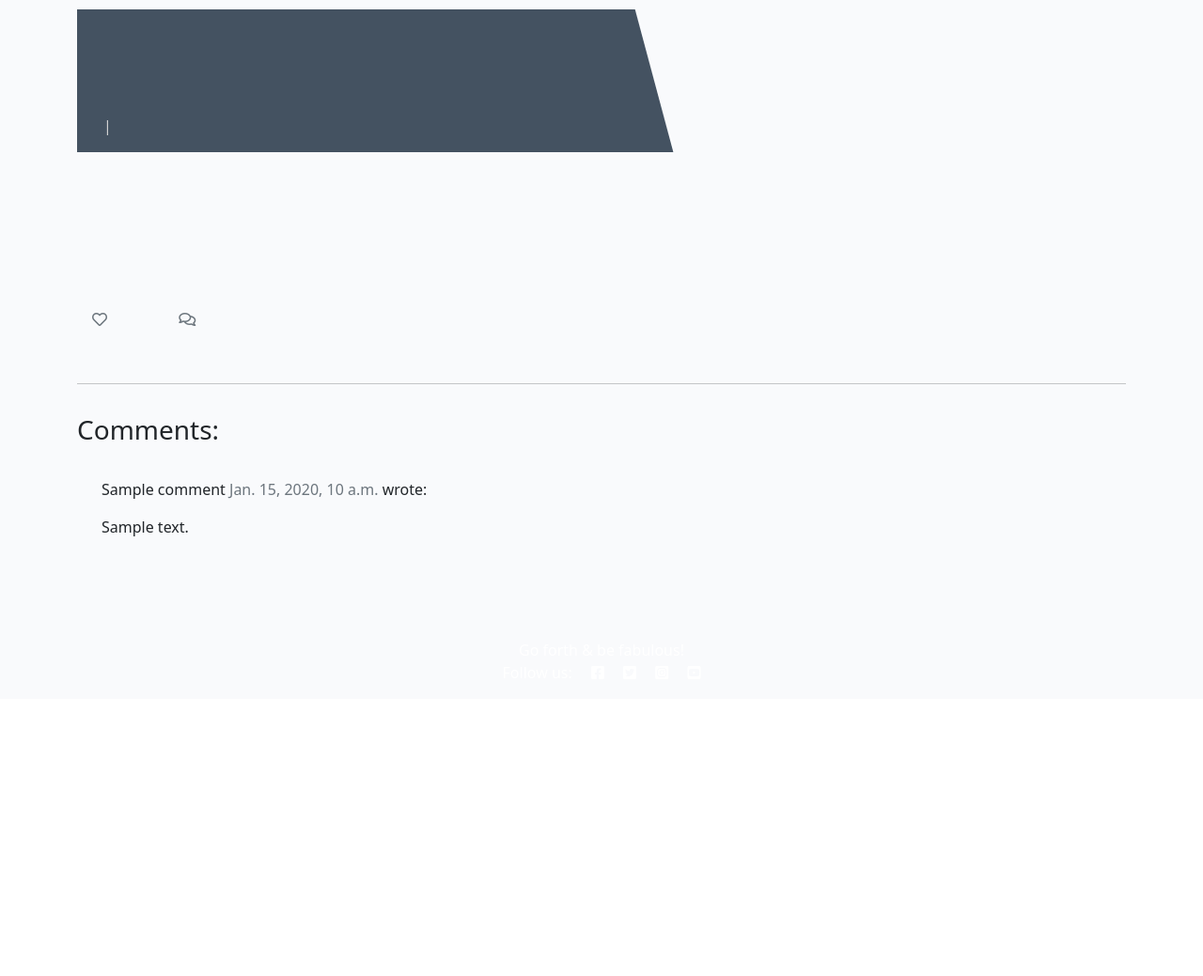
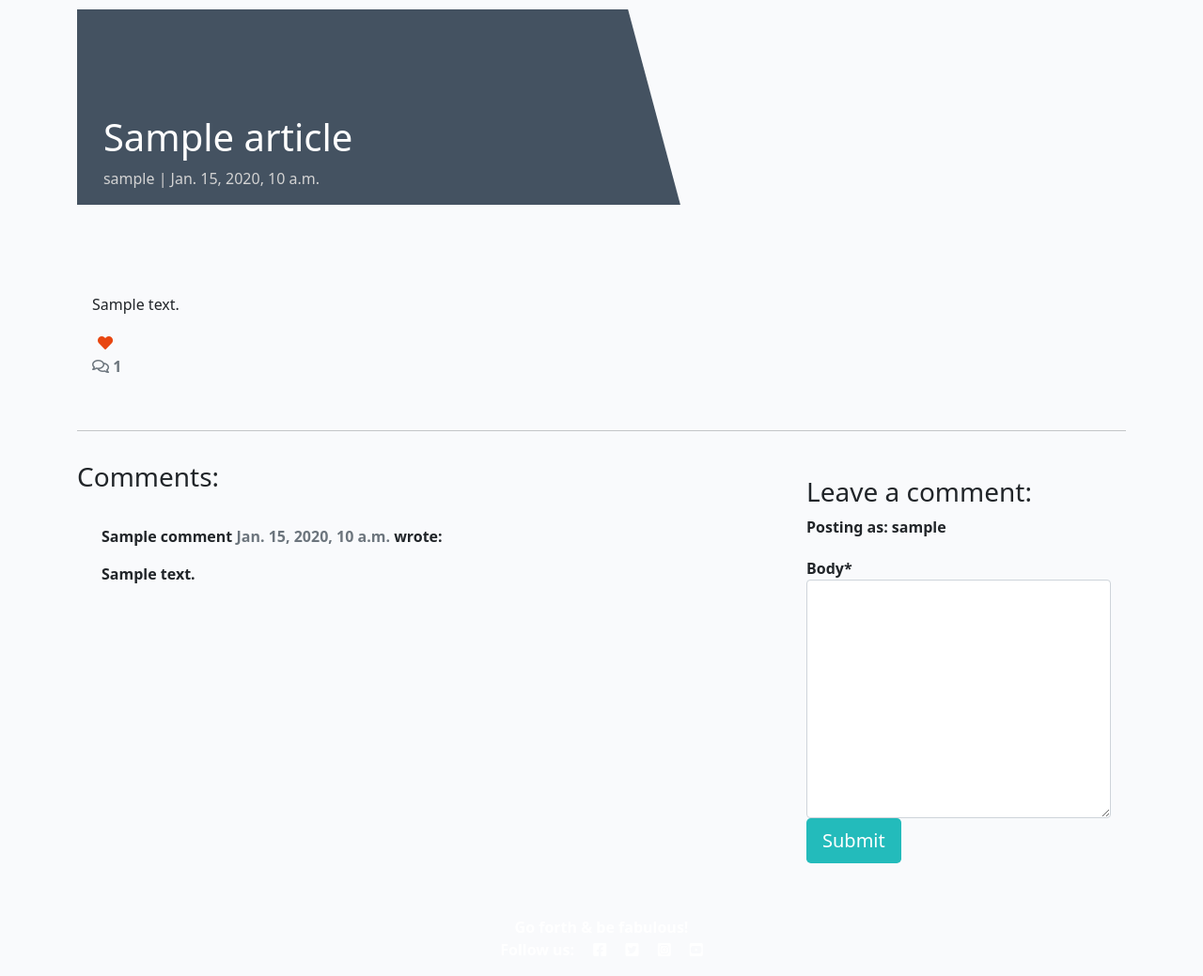
Before and after one commit to Annausername/fashion-news, a Django app: a page that uses templates/base.html in a window 1280 px wide. Shown: the part 56-1095 px from the top of the page at 94% size. Before the commit the page ends 627 px from the top, so only its background shows below. Run offline with Django 3.2, Linux system fonts and the light colour scheme; a user stored in the database is signed in; tables that the repository leaves empty hold one stand-in row (values such as "Sample post"); one stand-in notice (Sample message) is shown; some libraries are stand-ins or nearby versions.

Commit message:
Add comments and likes intohtmls create forms

```diff
--- /dev/null
+++ b/fashion/forms.py
@@ -0,0 +1,8 @@
+from .models import Comment
+from django import forms
+
+
+class CommentForm(forms.ModelForm):
+    class Meta:
+        model = Comment
+        fields = ('body',)
--- a/fashion/urls.py
+++ b/fashion/urls.py
@@ -4,4 +4,5 @@ from django.urls import path
 urlpatterns = [
     path("", views.ArticleList.as_view(), name="home"),
     path('<slug:slug>/', views.ArticleDetail.as_view(), name='article_detail'),
+    path('like/<slug:slug>', views.ArticleLike.as_view(), name='article_like'),
 ]
--- a/fashion/views.py
+++ b/fashion/views.py
@@ -2,6 +2,7 @@ from django.shortcuts import render, get_object_or_404, reverse
 from django.views import generic, View
 from django.http import HttpResponseRedirect
 from .models import Article
+from .forms import CommentForm
 
 
 class ArticleList(generic.ListView):
@@ -26,6 +27,48 @@ class ArticleDetail(View):
             {
                 "article": article,
                 "comments": comments,
-                "liked": liked
+                "commented": False,
+                "liked": liked,
+                "comment_form": CommentForm(),
             },
         )
+    def post(self, request, slug, *args, **kwags):
+        queryset = Article. objects.filter(status=1)
+        article = get_object_or_404(queryset, slug=slug)
+        comments = article.comments.filter(approved=True).order_by('-created_at')
+        liked = False
+        if article.likes.filter(id=self.request.user.id).exists():
+            liked = True
+
+        comment_form = CommentForm(data=request.POST)
+        if comment_form.is_valid():
+            comment_form.instance.email = request.user.email
+            comment_form.instance.name = request.user.username
+            comment = comment_form.save(commit=False)
+            comment.article = article
+            comment.save()
+        else:
+            comment_form = CommentForm()
+
+        return render(
+            request,
+            "article_detail.html",
+            {
+                "article": article,
+                "comments": comments,
+                "commented": True,
+                "liked": liked,
+                "comment_form": comment_form,
+            },
+        )
+
+class ArticleLike(View):
+
+    def post(self, request, slug, *args, **kwargs):
+        article = get_object_or_404(Article, slug=slug)
+        if article.likes.filter(id=request.user.id).exists():
+            article.likes.remove(request.user)
+        else:
+            article.likes.add(request.user)
+
+        return HttpResponseRedirect(reverse('article_detail', args=[slug]))
--- a/requirements.txt
+++ b/requirements.txt
@@ -4,6 +4,7 @@ dj-database-url==0.5.0
 dj3-cloudinary-storage==0.0.6
 Django==3.2.19
 django-allauth==0.54.0
+django-crispy-forms==1.14.0
 django-summernote==0.8.20.0
 gunicorn==20.1.0
 oauthlib==3.2.2
--- a/templates/article_detail.html
+++ b/templates/article_detail.html
@@ -1,5 +1,5 @@
 {% extends 'base.html' %} {% block content %}
-
+{% load crispy_forms_tags %}
 
 <div class="masthead">
     <div class="container">
@@ -7,9 +7,10 @@
             <div class="col-md-6 masthead-text">
                 <!-- Article title goes in these h1 tags -->
                 <h1 class="article-title">
+                    {{ article.title }}
                 </h1>
                 <!-- Article author goes before the | the post's created date goes after -->
-                <p class="article-subtitle"> | </p>
+                <p class="article-subtitle">{{ article.author }} | {{ article.created_at }}</p>
             </div>
             <div class="d-none d-md-block col-md-6 masthead-image">
                 <!-- The featured image URL goes in the src attribute -->
@@ -29,17 +30,38 @@
             <div class="card-body">
                 <!-- The article content goes inside the card-text. -->
                 <!-- Use the | safe filter inside the template tags -->
-                <p class="card-text "></p>
+                <p class="card-text ">
+                    {{ article.content | safe }}
+                </p>
                 <div class="row">
                     <div class="col-1">
-                        <!-- The number of likes goes before the closing strong tag -->
-                        <strong class="text-secondary"><i class="far fa-heart"></i> </strong>
+                        <strong>
+                            {% if user.is_authenticated %}
+                            <form class="d-inline" action="{% url 'article_like' article.slug %}" method="POST">
+                                {% csrf_token %}
+                                {% if liked %}
+
+                                <button type="submit" name="blogpost_id" value="{{article.slug}}" class="btn-like"><i class="fas fa-heart"></i></button>
+
+                                {% else %}
+
+                                <button type="submit" name="blogpost_id" value="{{article.slug}}" class="btn-like"><i class="far fa-heart"></i></button>
+
+                                {% endif %}
+
+
+                            </form>
+                            {% else %}
+
+                            <span class="text-secondary"><i class="far fa-heart"></i></span>
+                            {% endif %}
+                            <span class="text-secondary">{{ article.numberr_of_likes }}</span>
                         </div>
                     <div class="col-1">
                         {% with comments.count as total_comments %}
                         <strong class="text-secondary"><i class="far fa-comments"></i>
                         <!-- total_comments variable goes before the closing strong tag -->
-                        </strong>
+                        {{ total_comments }}</strong>
                         {% endwith %}
                     </div>
                 </div>
@@ -74,13 +96,28 @@
                 {% endfor %}
             </div>
         </div>
-        <div class="col-md-4 card mb-4 mt-3 ">
+        <div class="col-md-4 card mb-4  mt-3 ">
             <div class="card-body">
                 <!-- For later -->
+                {% if commented %}
+                <div class="alert alert-success" role="alert">
+                    Your comment is awaiting approval
+                </div>
+                {% else %}
+                {% if user.is_authenticated %}
+
+                <h3>Leave a comment:</h3>
+                <p>Posting as: {{ user.username }}</p>
+                <form method="post" style="margin-top: 1.3em;">
+                    {{ comment_form | crispy }}
+                    {% csrf_token %}
+                    <button type="submit" class="btn btn-signup btn-lg">Submit</button>
+                </form>
+                {% endif %}
+                {% endif %}
             </div>
         </div>
     </div>
 </div>
 
-
 {% endblock content %}
--- a/templates/base.html
+++ b/templates/base.html
@@ -56,6 +56,20 @@
         </div>
     </nav>
 
+    <div class="container">
+        <div class="row">
+            <div class="col-md-8 offset-md-2">
+                {% for message in messages %}
+                <div class="alert {{ message.tags }} alert-dismissible fade show" id="msg" role="alert">
+                    {{ message | safe }}
+                    <button type="button" class="btn-close" data-bs-dismiss="alert" aria-label="Close"></button>
+                </div>
+                {% endfor %}
+            </div>
+        </div>
+    </div>
+
+
     <main class="flex-shrink-0 main-bg">
     {% block content %}
     <!-- Content Goes here -->
@@ -70,6 +84,14 @@
             <i class="fab fa-instagram-square ms-3"></i>
             <i class="fab fa-youtube-square ms-3"></i></p>
     </footer>
+    <script>
+        setTimeout(function () {
+            let messages = document.getElementById("msg");
+            let alert = new bootstrap.Alert(messages);
+            alert.close();
+        }, 3000);
+
+    </script>
 </body>
 
 
```
Also changed, not shown: fashionista/settings.py (+13 -1 lines), fashion/models.py (line endings or trailing spaces). Lines whose indentation alone changed are shown as unchanged.
